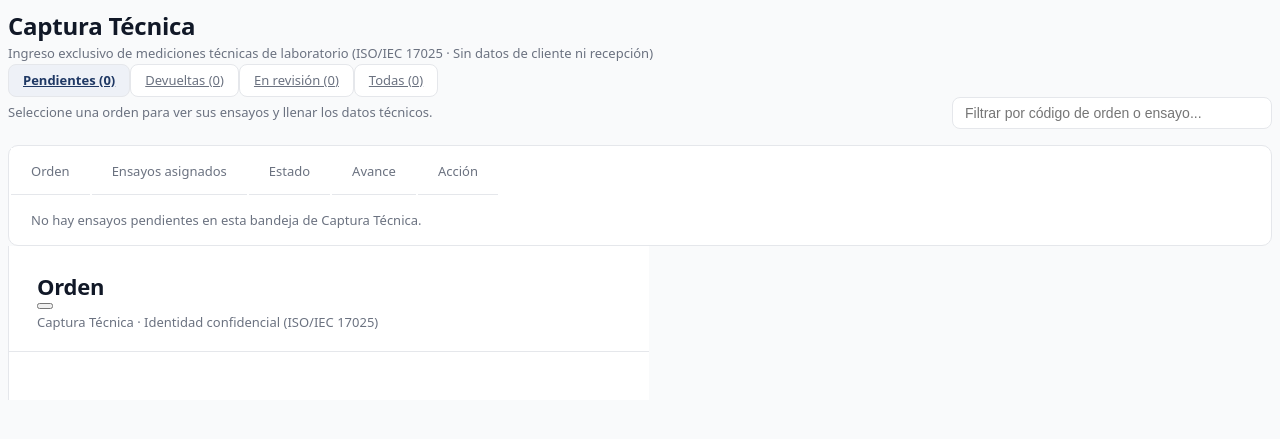
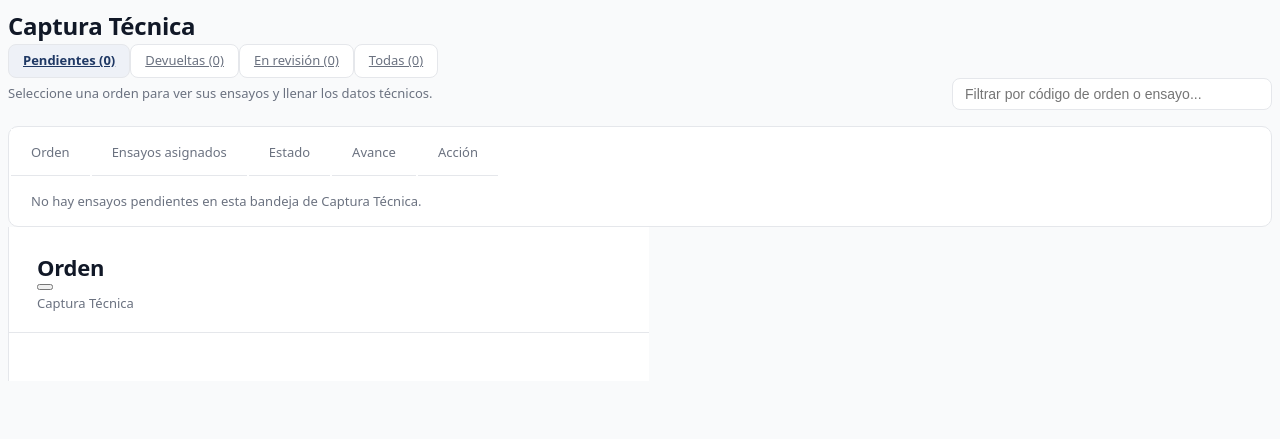
Before and after one commit to Tomate25/CycsaV1, a PHP site: page /app/Modulos/Operaciones/Vistas/captura_tecnica_index.php in a window 1280 px wide. Shown: the top 439 px of the page. Run offline with PHP 8.4, Linux system fonts and the light colour scheme.

Commit message:
chore(ui): quitar leyendas ISO/IEC 17025 e identidad confidencial en Captura Tecnica y Operaciones

```diff
--- a/app/Modulos/Operaciones/Vistas/captura_tecnica_index.php
+++ b/app/Modulos/Operaciones/Vistas/captura_tecnica_index.php
@@ -64,7 +64,6 @@ $resolverPillEnsayoCT = static function (string $estado): array {
     <div class="d-flex flex-wrap justify-content-between align-items-center gap-3 mb-3">
         <div>
             <h1 class="cy-page-title">Captura Técnica</h1>
-            <div class="cy-meta">Ingreso exclusivo de mediciones técnicas de laboratorio (ISO/IEC 17025 · Sin datos de cliente ni recepción)</div>
         </div>
 
         <div class="btn-group cy-seg" role="group" aria-label="Filtro de bandeja técnica">
@@ -120,7 +119,6 @@ $resolverPillEnsayoCT = static function (string $estado): array {
                     <tr id="ct-row-<?= $idOS ?>" class="fila-ct-os" data-detail-id="ct-detail-<?= $idOS ?>">
                         <td>
                             <div class="fw-semibold lims-os-code"><?= htmlspecialchars((string)$o['codigo_os'], ENT_QUOTES, 'UTF-8') ?></div>
-                            <div class="cy-meta">Identidad confidencial · ISO/IEC 17025</div>
                         </td>
                         <td>
                             <div class="fw-medium"><?= htmlspecialchars($resumenEns, ENT_QUOTES, 'UTF-8') ?></div>
@@ -223,7 +221,7 @@ $resolverPillEnsayoCT = static function (string $estado): array {
                 <h2 class="cy-order-code" id="ct-drawer-title">Orden</h2>
                 <button type="button" class="btn-close" onclick="cerrarDrawerCapturaTecnica()" aria-label="Cerrar"></button>
             </div>
-            <div class="cy-panel-meta-line">Captura Técnica · Identidad confidencial (ISO/IEC 17025)</div>
+            <div class="cy-panel-meta-line">Captura Técnica</div>
         </div>
     </div>
     <div class="offcanvas-body" id="ct-drawer-body"></div>
--- a/app/Modulos/Operaciones/Vistas/index.php
+++ b/app/Modulos/Operaciones/Vistas/index.php
@@ -564,7 +564,7 @@ if (!function_exists('cycsaResolverPillEnsayo')) {
                             $cotCodigo = trim((string)($o['cot_codigo'] ?? ''));
 
                             if ($esTecnicoCiego) {
-                                $panelMetaLine = 'Orden técnica · Identidad confidencial (ISO/IEC 17025)';
+                                $panelMetaLine = 'Orden técnica';
                             } else {
                                 $panelMetaPartes = array_filter([
                                     $cliInfNom,
@@ -641,7 +641,6 @@ if (!function_exists('cycsaResolverPillEnsayo')) {
                             <td>
                                 <?php if ($esTecnicoCiego): ?>
                                     <div class="fw-medium"><?= htmlspecialchars($resumenEnsayosTec !== '' ? $resumenEnsayosTec : 'Ensayos de laboratorio', ENT_QUOTES, 'UTF-8') ?></div>
-                                    <div class="cy-meta" data-col="cliente-sub">Identidad confidencial (ISO/IEC 17025)</div>
                                 <?php else: ?>
                                     <div class="fw-medium"><?= htmlspecialchars($cliInfNom, ENT_QUOTES, 'UTF-8') ?></div>
                                     <div class="cy-meta" data-col="cliente-sub">
--- a/app/Modulos/Operaciones/Vistas/ver.php
+++ b/app/Modulos/Operaciones/Vistas/ver.php
@@ -346,7 +346,7 @@ $stepperPasos = (!empty($o['stepper_pasos']) && is_array($o['stepper_pasos']))
 $etapaPill = cycsaResolverEtapaPill($oCalc);
 
 if ($esTecnicoCiego) {
-    $panelMetaLine = 'Orden técnica · Identidad confidencial (ISO/IEC 17025)';
+    $panelMetaLine = 'Orden técnica';
 } else {
     $panelMetaPartes = array_filter([
         $cliInfNom,
--- a/app/Modulos/Usuarios/Controladores/PanelControlador.php
+++ b/app/Modulos/Usuarios/Controladores/PanelControlador.php
@@ -65,7 +65,7 @@ class PanelControlador extends ControladorBase {
                 'nombre' => 'Captura Técnica',
                 'link' => '/Cycsa/publico/captura-tecnica',
                 'icon' => 'fa-solid fa-pen-to-square',
-                'desc' => 'Ingreso exclusivo de mediciones técnicas de laboratorio (ISO/IEC 17025, sin datos de cliente ni recepción).',
+                'desc' => 'Captura de mediciones técnicas de ensayos de laboratorio.',
                 'color' => 'linear-gradient(135deg, #1F3864, #103487)',
             ];
         }
```
